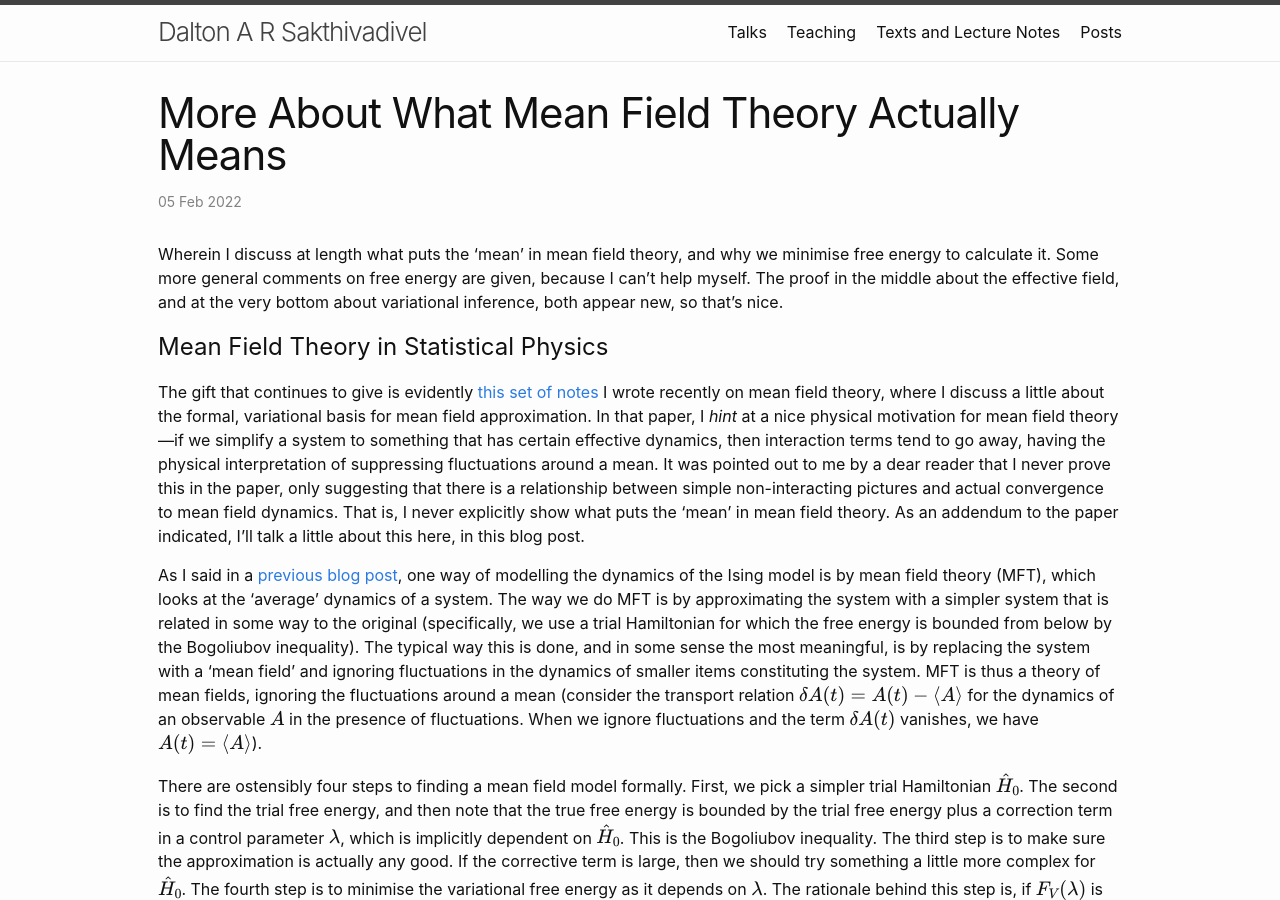
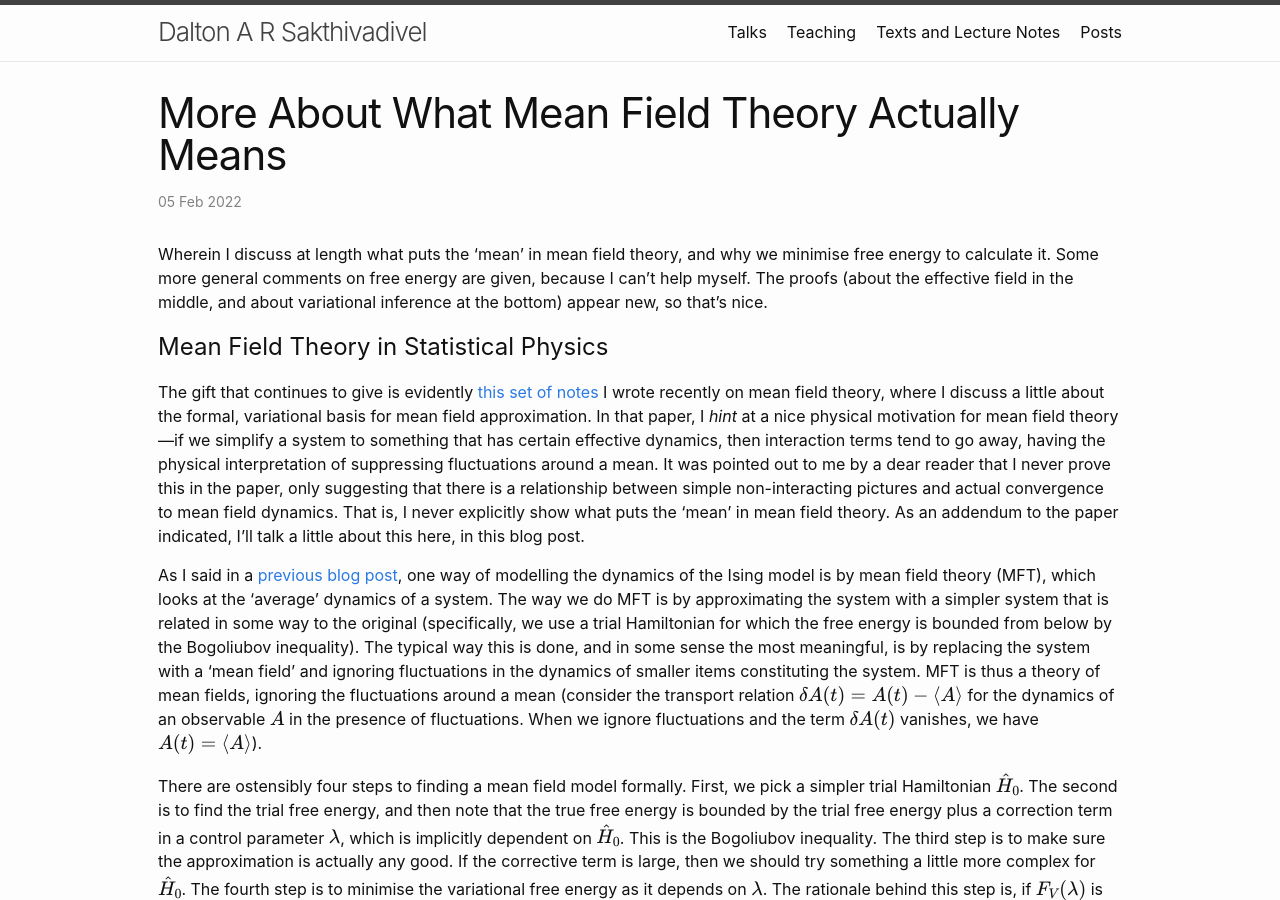
Before and after one commit to DARSakthi/DARSakthi.github.io, a Jekyll site: the page built from _posts/2022-02-05-2-MFT-4-ME.markdown, in a window 1280 px wide and 900 px high. Built offline with Jekyll 4.4.1, drawn with Linux system fonts in a browser that asks for light colours; formulas are drawn with MathJax 3; comment, search, counter and statistics services are not loaded.

Commit message:
Update 2022-02-05-2-MFT-4-ME.markdown

```diff
--- a/_posts/2022-02-05-2-MFT-4-ME.markdown
+++ b/_posts/2022-02-05-2-MFT-4-ME.markdown
@@ -9,7 +9,7 @@ tags:
   - musings
 ---
 
-Wherein I discuss at length what puts the 'mean' in mean field theory, and why we minimise free energy to calculate it. Some more general comments on free energy are given, because I can't help myself. The proof in the middle about the effective field, and at the very bottom about variational inference, both appear new, so that's nice.
+Wherein I discuss at length what puts the 'mean' in mean field theory, and why we minimise free energy to calculate it. Some more general comments on free energy are given, because I can't help myself. The proofs (about the effective field in the middle, and about variational inference at the bottom) appear new, so that's nice.
 
 # Mean Field Theory in Statistical Physics
 
```
